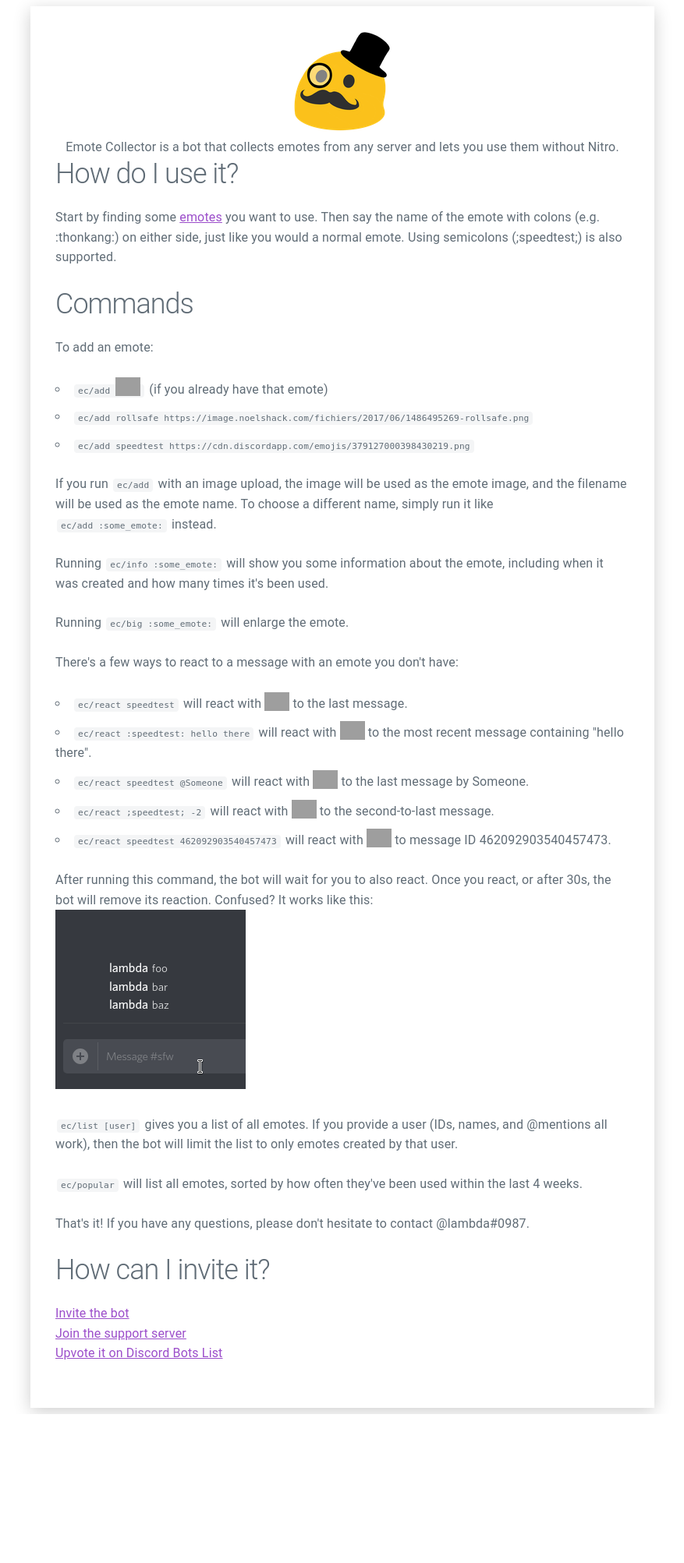
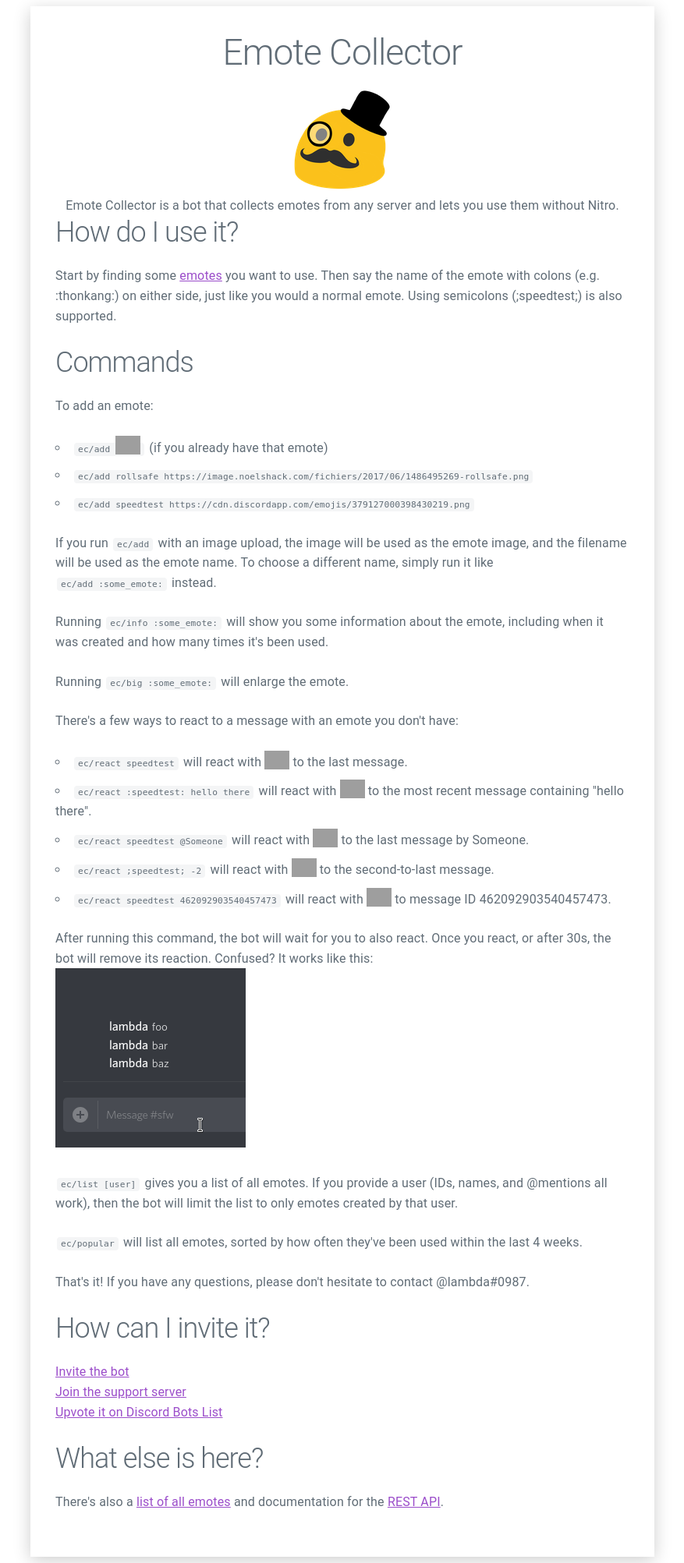
Before and after one commit to EmoteBot/EmoteCollector-website, a Python web app: template templates/index.html in a window 1280 px wide. Shown: the whole page at 78% size, without its empty margins (201-1078 px from the left). Before the commit the page ends 1814 px from the top, so only its background shows below. Run offline with Jinja, Linux system fonts and the light colour scheme; the template is opened without the code that fills it: most values are stand-ins (such as "Sample title", 1, 10 or a date in 2020); grey boxes are pictures that could not be loaded.

Commit message:
index: add links to the other pages

```diff
--- a/templates/index.html
+++ b/templates/index.html
@@ -17,6 +17,7 @@
 {% endblock %}
 
 {% block header %}
+	{{ super() }}
 	<img src=/img/avatar.png><br>
 	Emote Collector is a bot that collects emotes from any server and lets you use them without Nitro.
 {% endblock %}
@@ -82,4 +83,9 @@
 		<a href="https://discord.gg/SfRnkJB">Join the support server</a><br>
 		<a href="https://discordbots.org/bot/405953712113057794">Upvote it on Discord Bots List</a>
 	</p>
+
+	<h2>What else is here?</h2>
+	<p>
+		There's also a <a href="/list">list of all emotes</a> and documentation for the <a href="/api/v0/docs">REST API</a>.
+	</p>
 {% endblock %}
```
